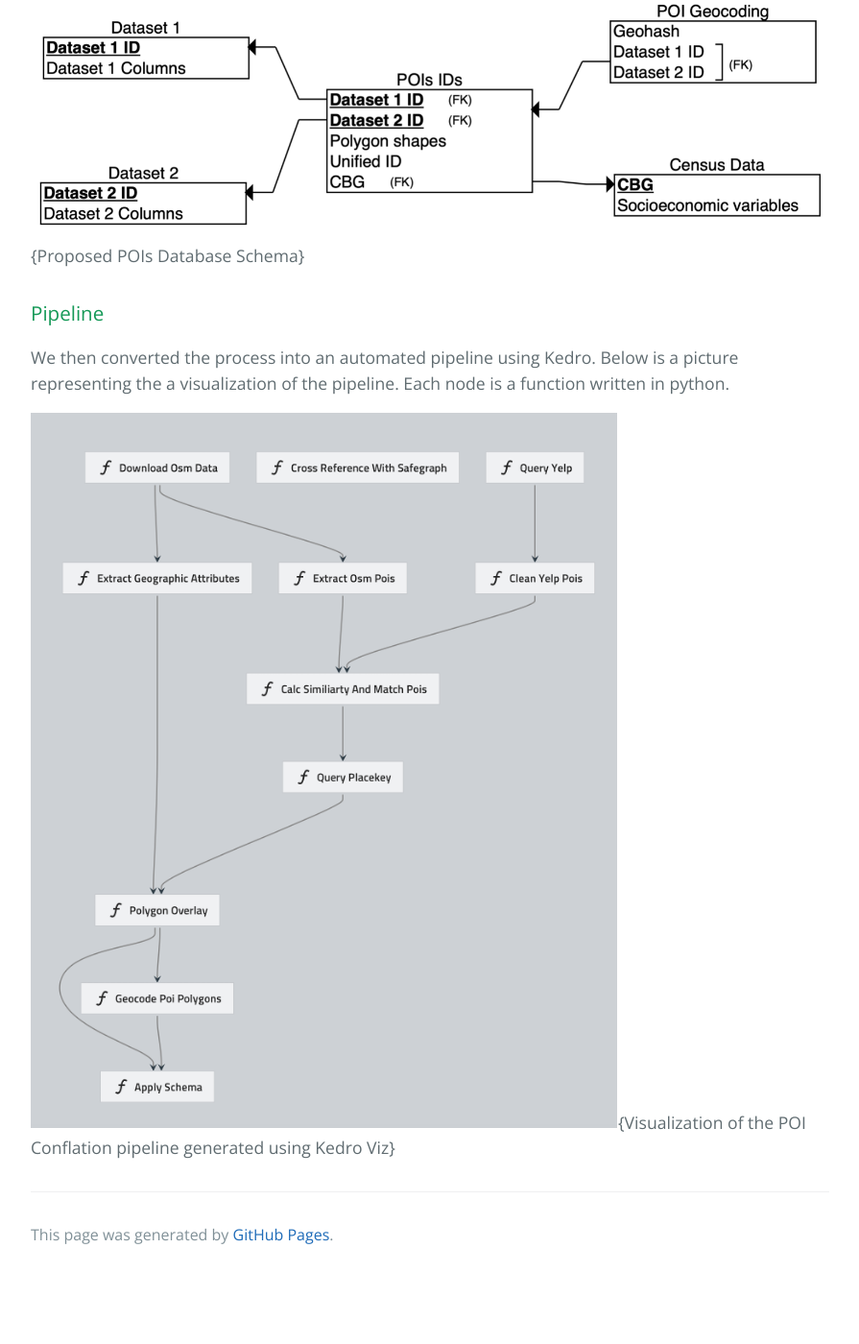
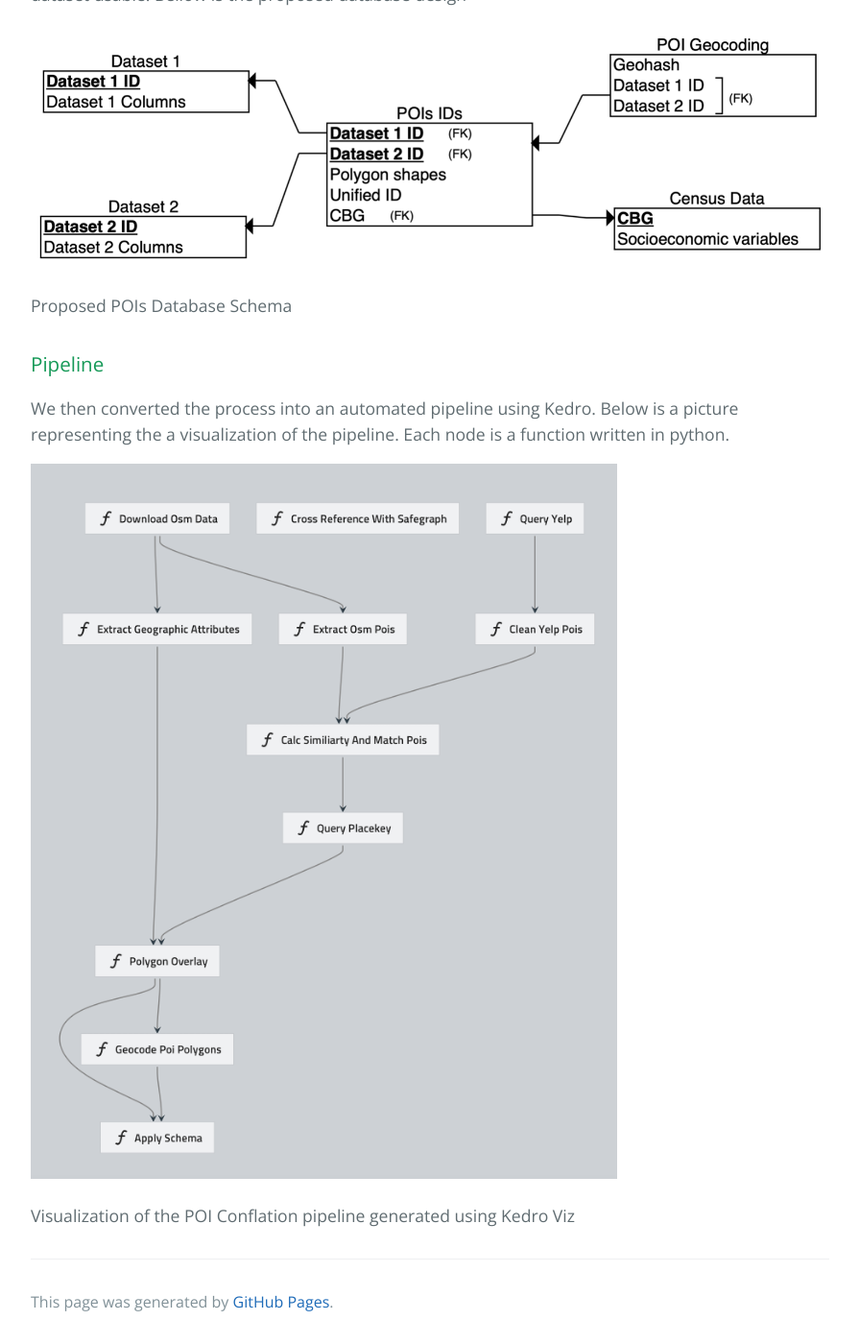
Before and after one commit to Healthcare-POI-Conflation/Healthcare-POI-Conflation.github.io, a Jekyll site: the page built from index.md, in a window 1280 px wide and 1400 px high, scrolled down 3816 px. Shown: the whole window at 96% size, without its empty margins (192-1087 px from the left). Built offline with Jekyll 4.4.1, drawn with Linux system fonts in a browser that asks for light colours; the repository's description, which GitHub fills in, is left out; before the commit the page ends 5146 px from its top, so only the background shows below that; some of the changed text lies outside the part shown.

Commit message:
fix labels

```diff
--- a/index.md
+++ b/index.md
@@ -15,7 +15,9 @@ Healthcare Point of Interest (POI) data is an important source of semantic infor
 
 ### Process Overview
 
-![overview](./img/process_overview.jpg){Overview of the POI Conflation Process}
+![overview](./img/process_overview.jpg)
+
+Overview of the POI Conflation Process
 
 #### LBS POI Collection
 
@@ -25,7 +27,9 @@ The first step is collecting POI data from different sources to be conflated. In
 
 POIs from different sources sometimes follow different encoding systems, thus a thoughtful conflation policy is necessary to combine POIs databases. We are proposing a two-step conflation process. First, calculating similarity metrics for POIs' name, street address, zip code and distance from each other. The second step is performing POI matching based on similarity metrics thresholds using the following algorithm.
 
-![POI_matching_alg](./img/POI_matching.png){Pseudocode for POI Matching Algorithm}
+![POI_matching_alg](./img/POI_matching.png)
+
+Pseudocode for POI Matching Algorithm
 
 #### Spatial Attributes Enrichment
 
@@ -46,10 +50,14 @@ In order to evaluate the proposed method with respect to commercial datasets, we
 
 Final database is an important component of the conflation process. After the POIs matching is done and data is labeled for relevance and accuracy, the database design is what makes the produced dataset usable. Bellow is the proposed database design
 
-![db_design](./img/database_design.png){Proposed POIs Database Schema}
+![db_design](./img/database_design.png)
+
+Proposed POIs Database Schema
 
 ### Pipeline
 
 We then converted the process into an automated pipeline using Kedro. Below is a picture representing the a visualization of the pipeline. Each node is a function written in python.
 
-![pipeline](./img/pipeline.png){Visualization of the POI Conflation pipeline generated using Kedro Viz}
+![pipeline](./img/pipeline.png)
+
+Visualization of the POI Conflation pipeline generated using Kedro Viz
```
